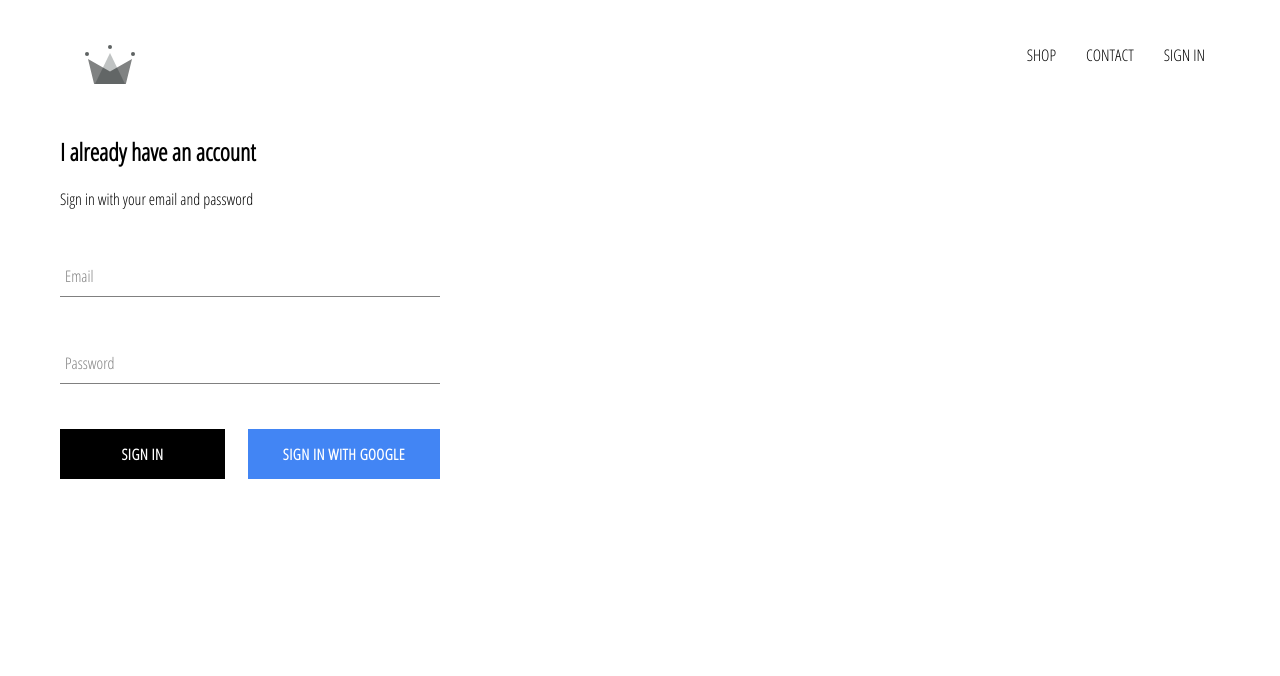
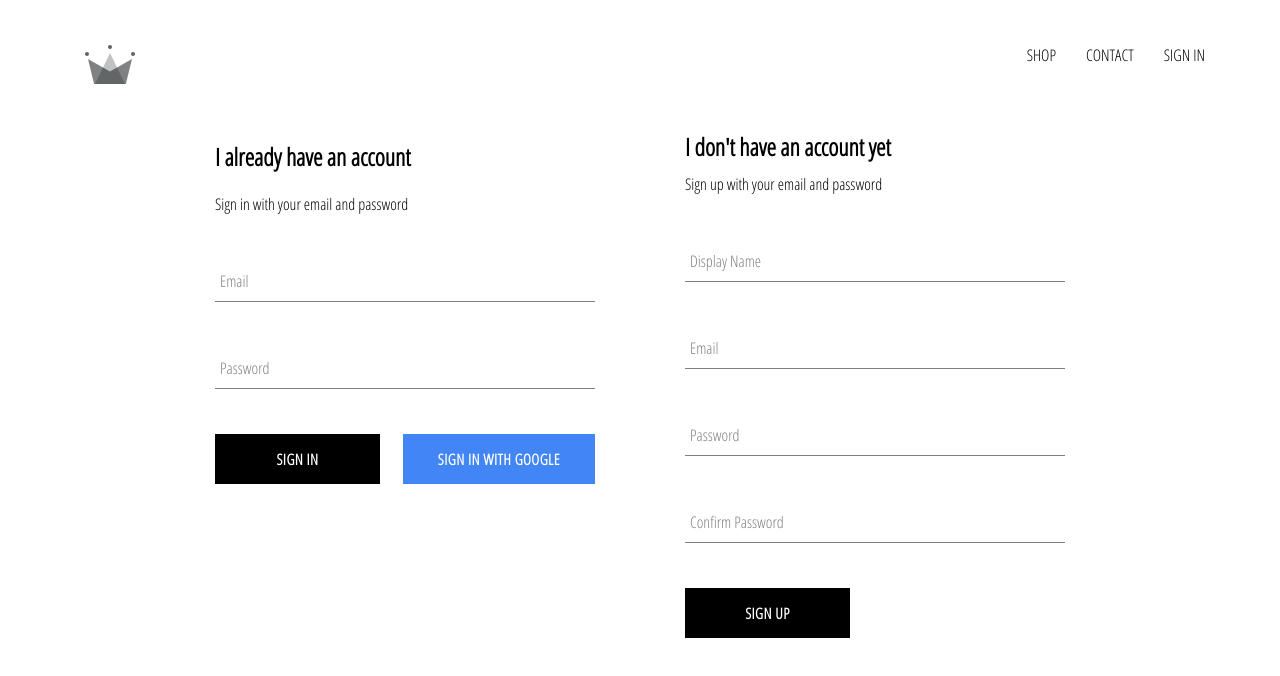
Before and after one commit to benjaminpeto/ecommerce-clothing-store, a React (Create React App) app: page /signin in a window 1280 px wide. Shown: the top 676 px of the page. Built offline with nearby package versions, Linux system fonts and the light colour scheme; no server answers.

Commit message:
implemented firebase utils, included ability to store user information in my firestore database

```diff
--- a/src/App.js
+++ b/src/App.js
@@ -5,7 +5,7 @@
 import ShopPage from './pages/shop/shop.component';
 import Header from './components/header/header.component';
 import SignInAndSignUp from './pages/sign-in-and-sign-up/sign-in-and-sign-up.component';
-import { auth } from './firebase/firebase.utils';
+import { auth, createUserProfileDocument } from './firebase/firebase.utils';
 
 class App extends React.Component {
   constructor(){
@@ -19,11 +19,23 @@
   unsubscribeFromAuth = null;
 
   componentDidMount() {
-    this.unsubscribeFromAuth = auth.onAuthStateChanged(user => {
-      this.setState({ currentUser: user });
+    this.unsubscribeFromAuth = auth.onAuthStateChanged(async userAuth => {
+      if(userAuth) {
+        const userRef = await createUserProfileDocument(userAuth);
 
-      console.log(user);
-    })
+        userRef.onSnapshot(snapShot => {
+          this.setState({
+            currentUser: {
+              id: snapShot.id,
+              ...snapShot.data()
+            }
+          });
+
+          console.log(this.state);
+        });
+      }
+      this.setState({currentUser: userAuth});
+    });
   }
 
   componentWillUnmount() {
--- a/src/components/custom-button/custom-button.styles.scss
+++ b/src/components/custom-button/custom-button.styles.scss
@@ -24,8 +24,8 @@
     background-color: #4285f4;
     color: white;
 
-    &:hover {
-      background-color: #357ae8;
+    &:hover {
+      background-color: #2f6ac8;
       border: none;
     }
   }
--- /dev/null
+++ b/src/components/sign-up/sign-up.component.jsx
@@ -0,0 +1,97 @@
+import React from "react";
+import FormInput from "../form-input/form-input.component";
+import CustomButton from "../custom-button/custom-button.component";
+import { auth, createUserProfileDocument } from "../../firebase/firebase.utils";
+import "./sign-up.styles.scss";
+
+class SignUp extends React.Component {
+  constructor() {
+    super();
+
+    this.state = {
+      displayName: "",
+      email: "",
+      password: "",
+      confirmPassword: ""
+    };
+  }
+
+  handleSubmit = async event => {
+      event.preventDefault();
+
+      const { displayName, email, password, confirmPassword } = this.state;
+
+      if(password !== confirmPassword) {
+          alert("Passwords don't match");
+          return;
+      }
+
+      try{
+        const { user } = await auth.createUserWithEmailAndPassword(email, password);
+
+        await createUserProfileDocument(user, {displayName});
+
+        this.setState({
+            displayName: "",
+            email: "",
+            password: "",
+            confirmPassword: ""
+        })
+      } catch (error) {
+        console.error(error);
+      }
+  };
+
+  handleChange = event => {
+      const { name, value } = event.target;
+
+      this.setState({ [name]: value });
+  }
+
+  render() {
+    const { displayName, email, password, confirmPassword } = this.state;
+    return (
+      <div className="sign-up">
+        <h2 className="title">I don't have an account yet</h2>
+        <span>Sign up with your email and password</span>
+        <form className="sign-up-form" onSubmit={this.handleSubmit}>
+          <FormInput
+            type="text"
+            name="displayName"
+            value={displayName}
+            onChange={this.handleChange}
+            label="Display Name"
+            required
+          />
+          <FormInput
+            type="email"
+            name="email"
+            value={email}
+            onChange={this.handleChange}
+            label="Email"
+            required
+          />
+          <FormInput
+            type="password"
+            name="password"
+            value={password}
+            onChange={this.handleChange}
+            label="Password"
+            required
+          />
+          <FormInput
+            type="password"
+            name="confirmPassword"
+            value={confirmPassword}
+            onChange={this.handleChange}
+            label="Confirm Password"
+            required
+          />
+          <CustomButton type="submit">SIGN UP</CustomButton>
+        </form>
+      </div>
+    );
+  }
+}
+
+export default SignUp;
--- /dev/null
+++ b/src/components/sign-up/sign-up.styles.scss
@@ -0,0 +1,9 @@
+.sign-up {
+  display: flex;
+  flex-direction: column;
+  width: 380px;
+
+  .title {
+    margin: 10px 0;
+  }
+}
--- a/src/firebase/firebase.utils.js
+++ b/src/firebase/firebase.utils.js
@@ -12,6 +12,32 @@
     measurementId: "G-NY3WNYMBTE"
 };
 
+export const createUserProfileDocument = async (userAuth, additionalData) => {
+    if(!userAuth) return;
+
+    const userRef = firestore.doc(`users/${userAuth.uid}`);
+
+    const snapShot = await userRef.get();
+
+    if(!snapShot.exists) {
+        const { displayName, email } = userAuth;
+        const createdAt = new Date();
+
+        try {
+            await userRef.set({
+                displayName,
+                email,
+                createdAt,
+                ...additionalData
+            })
+        } catch (error) {
+            console.log('error creating user', error.message);
+        }
+    }
+
+    return userRef;
+};
+
 firebase.initializeApp(config);
 
 export const auth = firebase.auth();
--- a/src/pages/sign-in-and-sign-up/sign-in-and-sign-up.component.jsx
+++ b/src/pages/sign-in-and-sign-up/sign-in-and-sign-up.component.jsx
@@ -1,10 +1,12 @@
 import React from "react";
 import SignIn from "../../components/sign-in/sign-in.component";
+import SignUp from "../../components/sign-up/sign-up.component";
 import './sign-in-and-sign-up.styles.scss';
 
 const SignInAndSignUp = () => (
     <div className='sign-in-and-sign-up'>
         <SignIn />
+        <SignUp />
     </div>
 )
 
--- a/src/pages/sign-in-and-sign-up/sign-in-and-sign-up.styles.scss
+++ b/src/pages/sign-in-and-sign-up/sign-in-and-sign-up.styles.scss
@@ -0,0 +1,6 @@
+.sign-in-and-sign-up {
+    width: 850px;
+    display: flex;
+    justify-content: space-between;
+    margin: 30px auto;
+}
```
